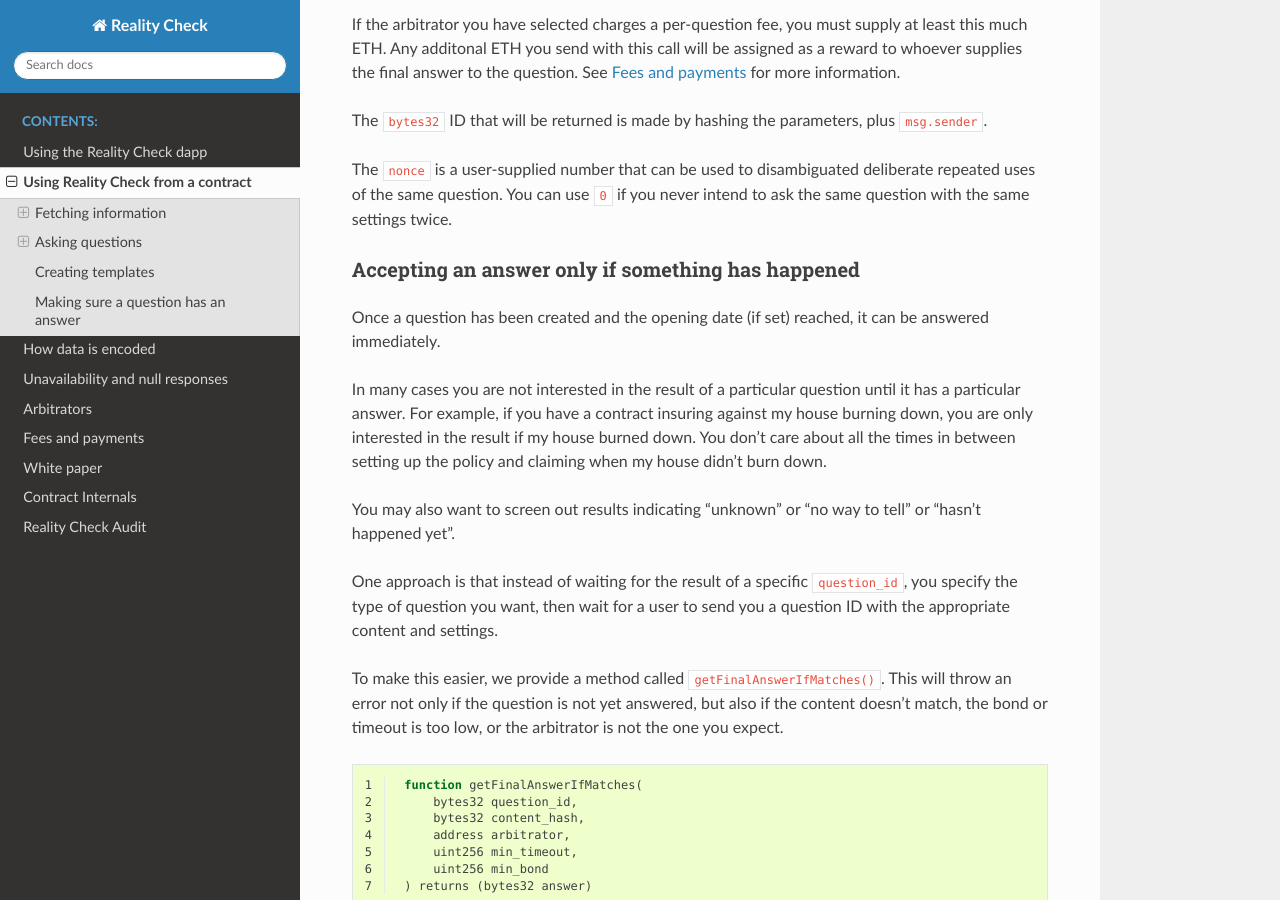
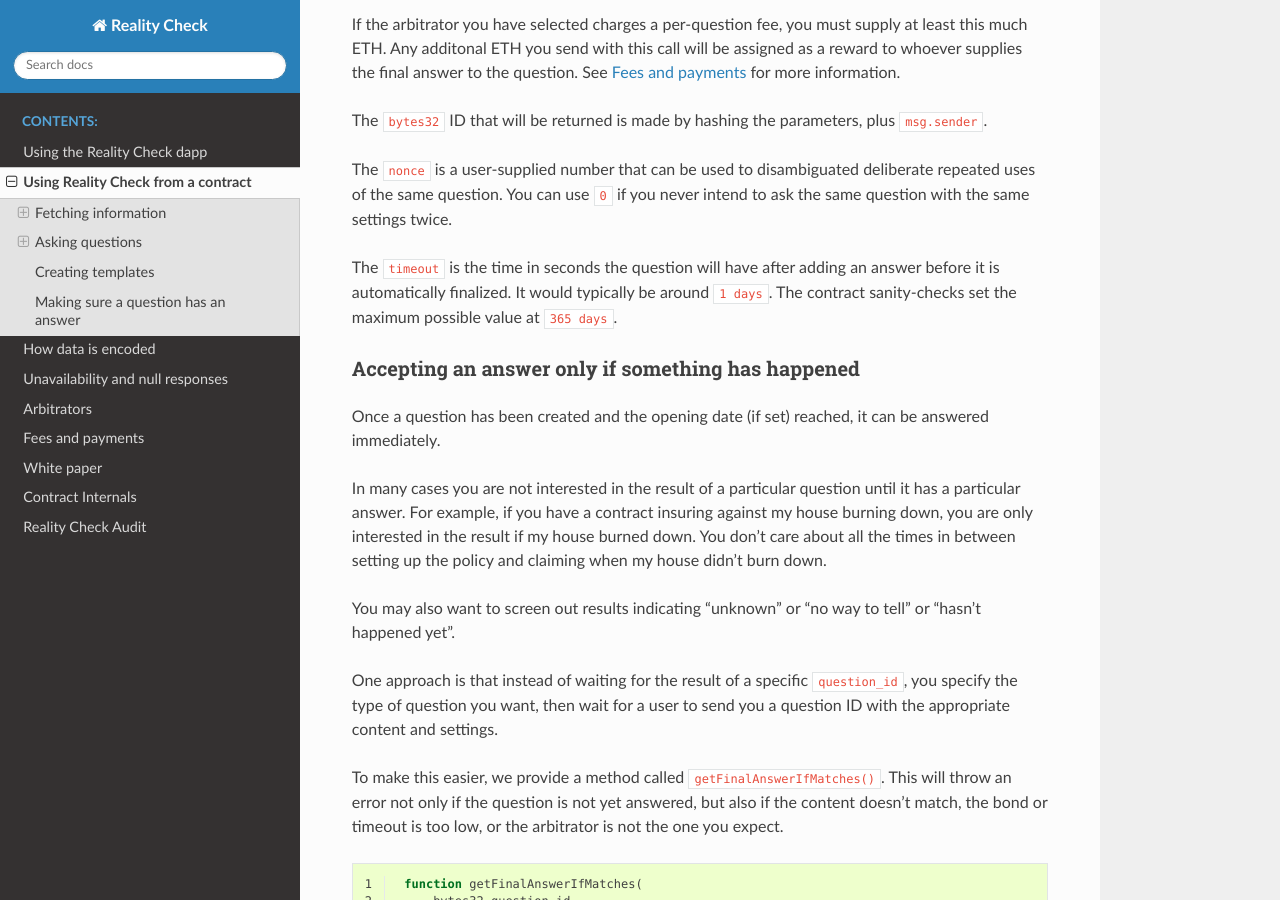
Before and after one commit to realitio/realitio-dapp, a Sphinx documentation site: the page built from docs/contracts.rst, in a window 1280 px wide and 900 px high, scrolled down 1656 px. Built offline with Sphinx 7.4.7 and the Read the Docs theme 2.0.0, drawn with Linux system fonts in a browser that asks for light colours.

Commit message:
Document the timeout parameter, including the 365-day sanity check (#105)

```diff
--- a/docs/contracts.rst
+++ b/docs/contracts.rst
@@ -75,6 +75,8 @@
 
 The ``nonce`` is a user-supplied number that can be used to disambiguated deliberate repeated uses of the same question. You can use ``0`` if you never intend to ask the same question with the same settings twice.
 
+The ``timeout`` is the time in seconds the question will have after adding an answer before it is automatically finalized. It would typically be around ``1 days``. The contract sanity-checks set the maximum possible value at ``365 days``.
+
 
 Accepting an answer only if something has happened
 ^^^^^^^^^^^^^^^^^^^^^^^^^^^^^^^^^^^^^^^^^^^^^^^^^^
```
